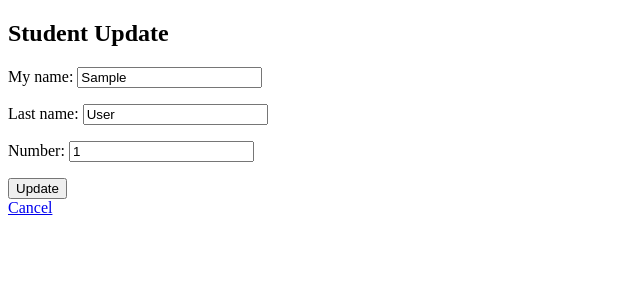
After one commit to Victor-Hu66/Django_CRUD_study, a Django app: page /1/update in a window 1280 px wide. The commit adds this page. Shown: the top 300 px of the page, without its empty margins (0-640 px from the left). Run offline with Django 3.2, Linux system fonts and the light colour scheme; tables that the repository leaves empty hold one stand-in row (values such as "Sample post").

Commit message:
add student update page

```diff
--- a/src/crudapp/templates/crudapp/student_detail.html
+++ b/src/crudapp/templates/crudapp/student_detail.html
@@ -14,4 +14,7 @@
     <a href="{% url 'delete' student.id %}">
         <button>DELETE</button>
     </a>
+    <a href="{% url 'update' student.id %}">
+        <button>UPDATE</button>
+    </a>
 {% endblock content %}
--- a/src/crudapp/templates/crudapp/student_list.html
+++ b/src/crudapp/templates/crudapp/student_list.html
@@ -15,6 +15,8 @@
         </a>
     {% endfor %}
 </ul>
-
+<a href="{% url 'add' %}">
+    <button>Add student</button>
+</a>
 
 {% endblock content %}
--- /dev/null
+++ b/src/crudapp/templates/crudapp/student_update.html
@@ -0,0 +1,19 @@
+{% extends 'crudapp/base.html' %}
+
+
+{% block title %}
+    Student update
+{% endblock title %}
+
+
+
+
+{% block content %}
+    <h2>Student Update</h2>
+    <form action="" method="POST">
+        {% csrf_token %}
+        {{ form.as_p }}
+        <input type="submit" value="Update">
+    </form>
+    <a href="{% url 'list' %}">Cancel</a>
+{% endblock content %}
--- a/src/crudapp/urls.py
+++ b/src/crudapp/urls.py
@@ -1,5 +1,5 @@
 from django.urls import path
-from .views import home_view, student_add, student_list, student_detail, student_delete
+from .views import home_view, student_add, student_list, student_detail, student_delete, student_update
 
 
 urlpatterns = [
@@ -7,5 +7,7 @@ urlpatterns = [
     path("add/", student_add, name="add"),
     path("list/", student_list, name="list"),
     path("<int:id>", student_detail, name="detail"),
-    path("<int:id>/delete", student_delete, name="delete")
+    path("<int:id>/delete", student_delete, name="delete"),
+    path("<int:id>/update", student_update, name="update")
+
 ]
--- a/src/crudapp/views.py
+++ b/src/crudapp/views.py
@@ -1,4 +1,4 @@
-from django.shortcuts import render, redirect
+from django.shortcuts import render, redirect, get_object_or_404
 from django.http import HttpResponse
 from .forms import StudentForm
 from .models import Student
@@ -39,3 +39,18 @@ def student_delete (request, id):
         student.delete()
         return redirect("list")
     return render(request, 'crudapp/student_delete.html')
+
+def student_update(request, id):
+    student = get_object_or_404(Student, id=id)
+    form = StudentForm(instance=student)
+    if request.method == "POST":
+        form = StudentForm(request.POST, instance=student)
+        if form.is_valid():
+            form.save()
+            return redirect("list")
+    context = {
+        'student' : student,
+        'form' : form
+    }
+
+    return render(request, "crudapp/student_update.html", context)
```
